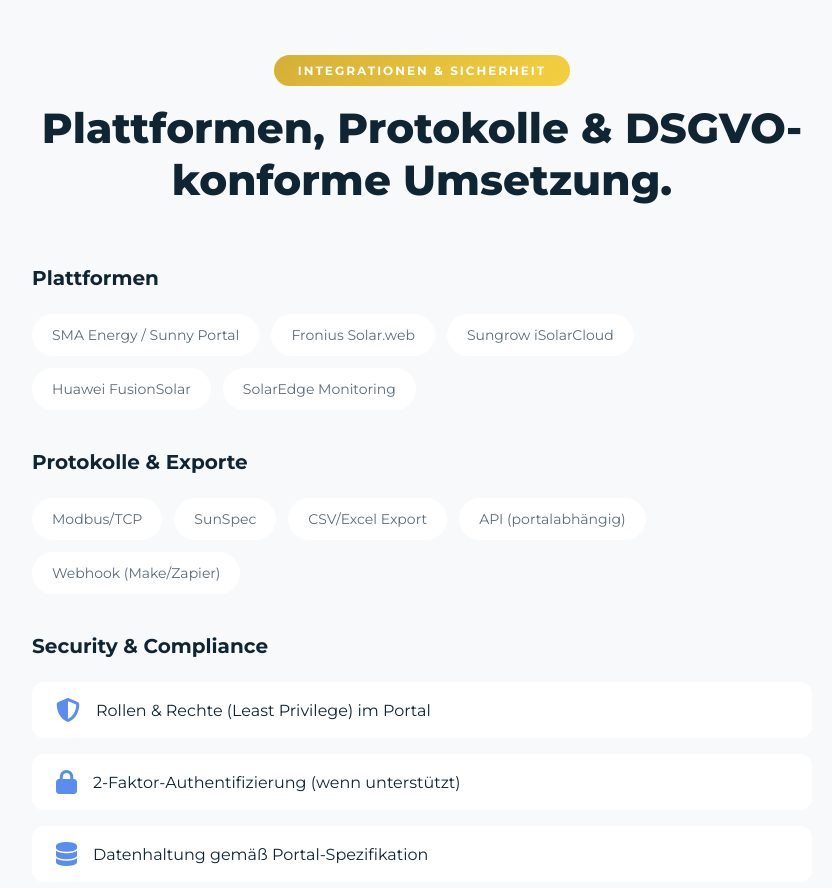
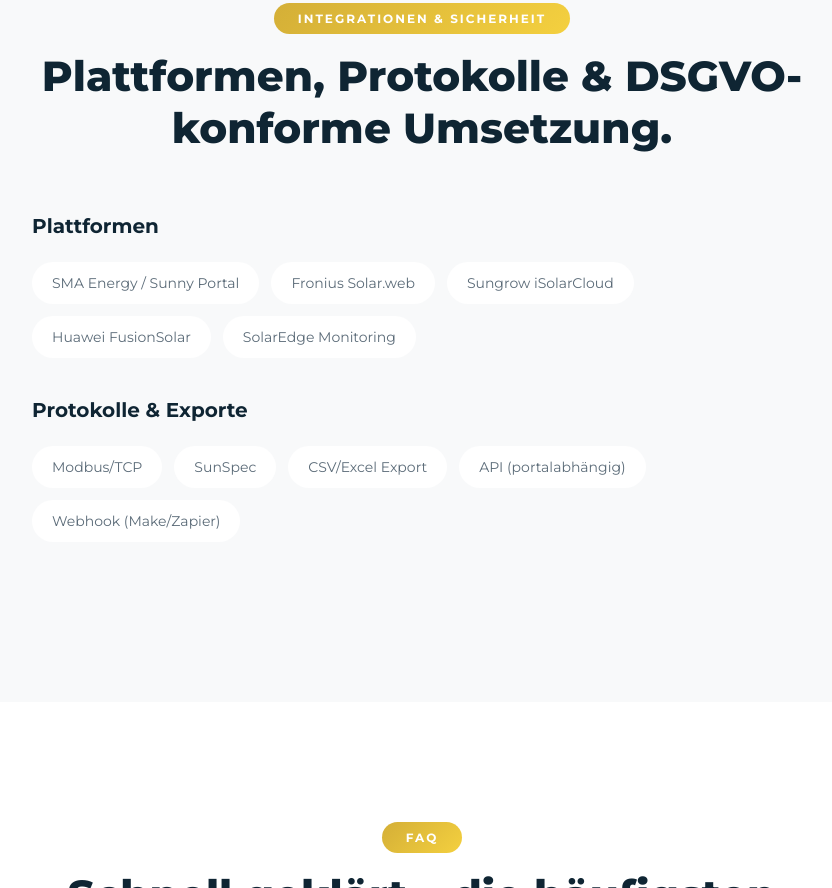
Before and after one commit to Ravish091/anlagenmonitoring, a plain HTML site: page alab-monitoring-professional.html in a window 1280 px wide. Shown: the part 5340-6228 px from the top of the page, without its empty margins (128-960 px from the left). Drawn offline with nearby package versions, Linux system fonts and the light colour scheme; a script that the page names is missing.

Commit message:
Update alab-monitoring-professional.html

```diff
--- a/alab-monitoring-professional.html
+++ b/alab-monitoring-professional.html
@@ -593,7 +593,7 @@
                                 <div class="case-overlay">
                                     <div class="case-header">
                                         <i class="fas fa-industry"></i>
-                                        <h3>Produktion · 500 kWp</h3>
+                                        <h3>Produktion · 200 kWp</h3>
                                     </div>
                                     <div class="case-content">
                                         <div class="case-item">
@@ -702,7 +702,6 @@
                         <li><i class="fas fa-check"></i> Ticketing & SLA-Eskalation</li>
                         <li><i class="fas fa-check"></i> Monatsreport inkl. PR & Verfügbarkeit</li>
                     </ul>
-                    <p class="package-note">*WhatsApp via Integration</p>
                     <button class="package-btn">Anfragen</button>
                 </div>
 
@@ -754,28 +753,6 @@
                         <span class="chip">CSV/Excel Export</span>
                         <span class="chip">API (portalabhängig)</span>
                         <span class="chip">Webhook (Make/Zapier)</span>
-                    </div>
-                </div>
-
-                <div class="integration-group">
-                    <h3>Security & Compliance</h3>
-                    <div class="security-list">
-                        <div class="security-item">
-                            <i class="fas fa-shield-alt"></i>
-                            <span>Rollen & Rechte (Least Privilege) im Portal</span>
-                        </div>
-                        <div class="security-item">
-                            <i class="fas fa-lock"></i>
-                            <span>2-Faktor-Authentifizierung (wenn unterstützt)</span>
-                        </div>
-                        <div class="security-item">
-                            <i class="fas fa-database"></i>
-                            <span>Datenhaltung gemäß Portal-Spezifikation</span>
-                        </div>
-                        <div class="security-item">
-                            <i class="fas fa-file-contract"></i>
-                            <span>Auftragsverarbeitung nach DSGVO – projektabhängig</span>
-                        </div>
                     </div>
                 </div>
             </div>
```
